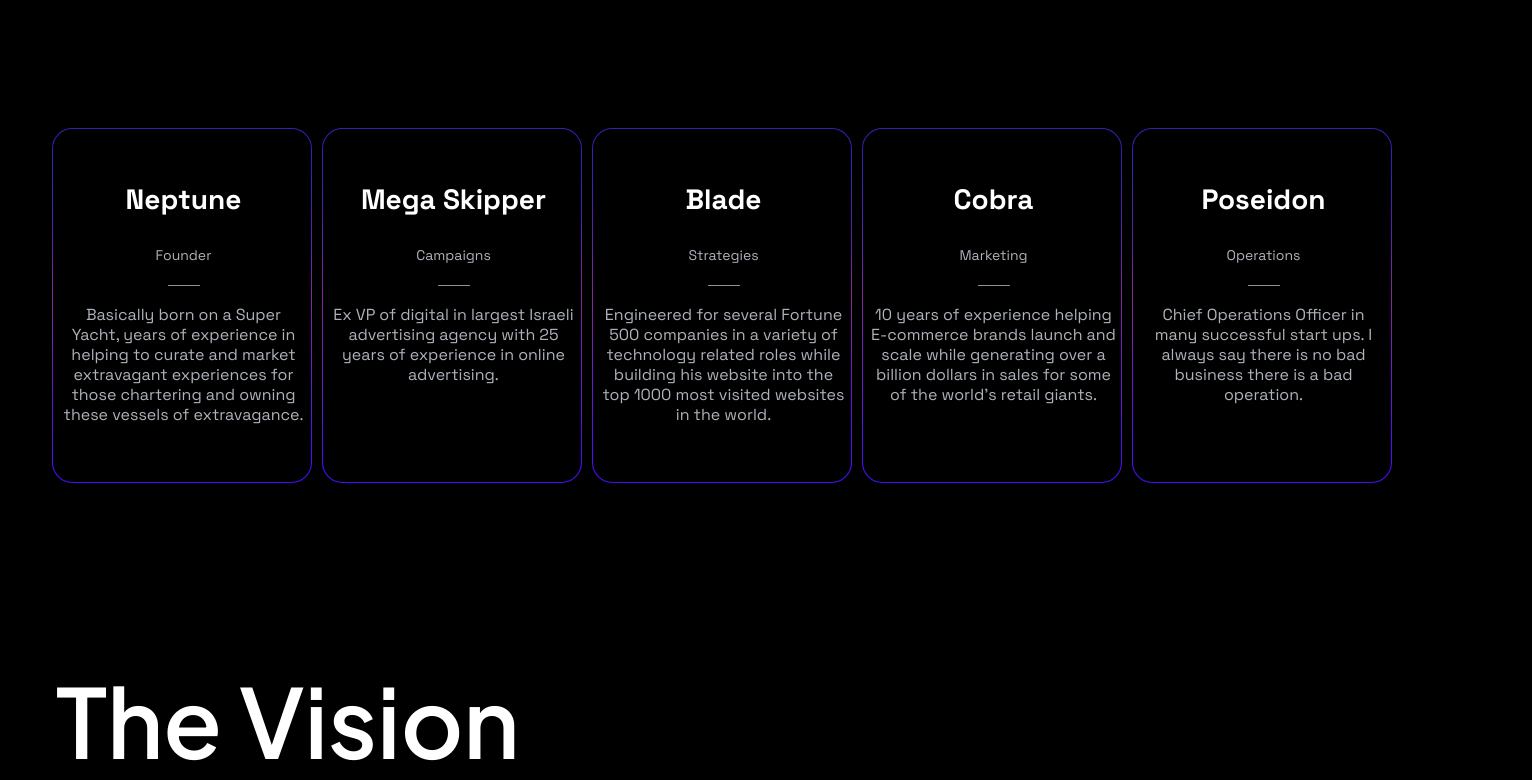
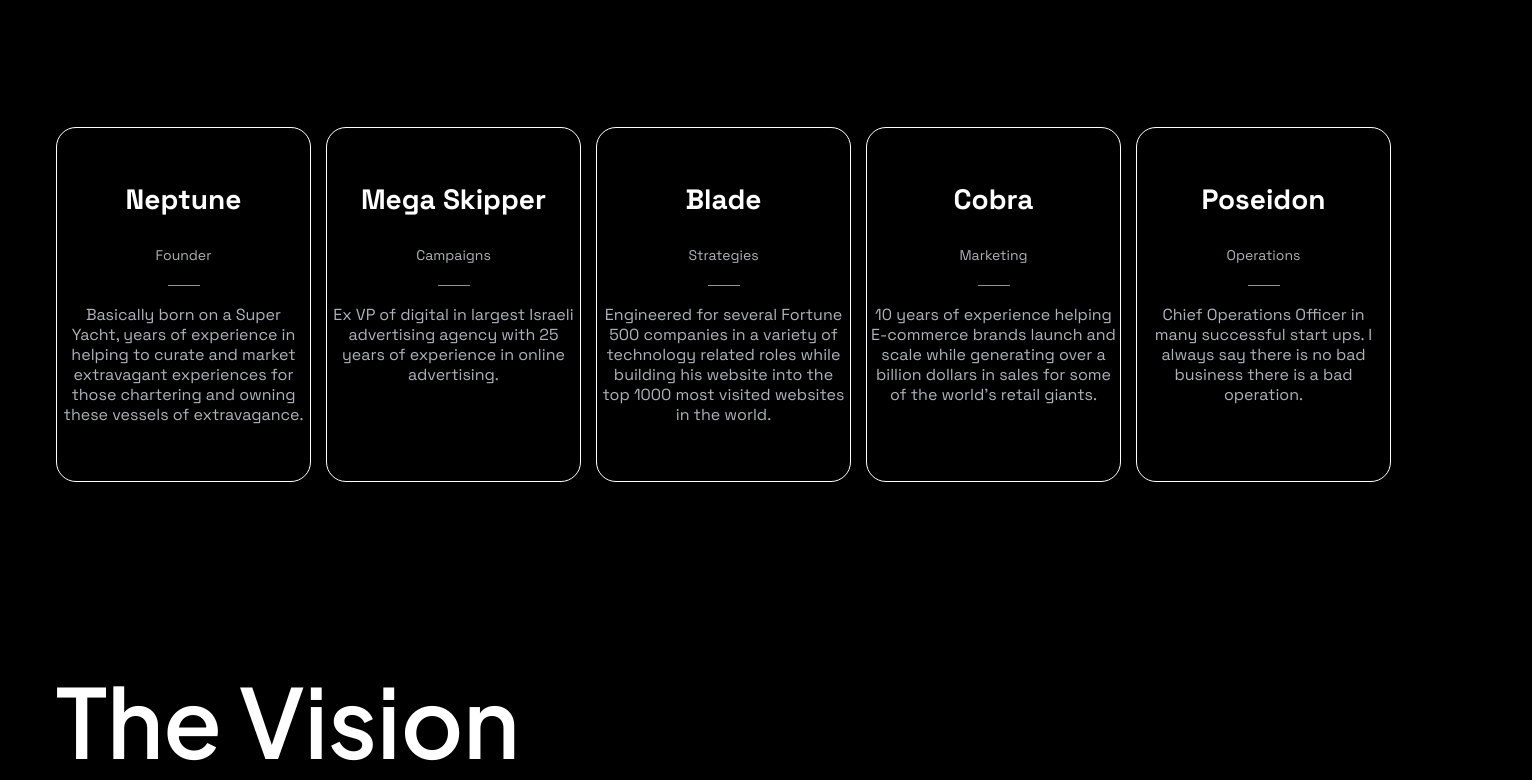
Before and after one commit to yclub-io/yachts-lending, a Next.js app: page / in a window 1280 px wide. Shown: the part 3204-3984 px from the top of the page, 1532 px wide, since content can reach past the window. Built offline with nearby package versions, Linux system fonts and the light colour scheme.

Commit message:
Team Section design changed back
Team section changed back to the previous version

```diff
--- a/components/Team.js
+++ b/components/Team.js
@@ -8,154 +8,115 @@ const Team = () => {
         <div className="flex lg:flex-row flex-col items-center lg:gap-[15px] gap-y-[45px]">
 
           {/*member 1*/}
-
-            <div className="relative flex w-[285px] border border-black-1 rounded-[20px] basis-1/5 flex-col font-Grotesk text-center h-[355px] px-1">
-                <p className="z-10 font-bold text-[28px] pt-[50px]">
+            <div className="flex w-[285px] border border-white-1 rounded-[20px] basis-1/5 flex-col font-Grotesk text-center h-[355px] px-1">
+                <p className="font-bold text-[28px] pt-[50px]">
                   Neptune
                 </p>
-                    <p className="z-10 text-sm text-gray-1 pt-[25px]">
+                    <p className="text-sm text-gray-1 pt-[25px]">
                       Founder
                     </p>
 
                       <img
-                        className=" z-10 w-8 mx-auto py-[20px]"
+                        className="w-8 mx-auto py-[20px]"
                         src="/images/teamSectionInfDivider.svg"
                         alt="divider"
                       ></img>
 
-                        <p className=" z-10 w-[245px] mx-auto text-base text-gray-1 leading-[20px] pb-[60px]">
+                        <p className="w-[245px] mx-auto text-base text-gray-1 leading-[20px] pb-[60px]">
                         Basically born on a Super Yacht,
                         years of experience in helping
                         to curate and market extravagant
                         experiences for those chartering
                         and owning these vessels of extravagance.
                         </p>
-                        <div className="absolute lg:left-[-5px] left-[10px] top-[0px] w-[400px]">
-                    <img
-                         className="w-[260px]"
-                         src="/images/teamSectionBorder.svg"
-                         alt="border"
-                    />
-                  </div>
             </div>
 
-
-
-
           {/*member 2*/}
-          <div className="relative flex w-[285px] border border-black-1 rounded-[20px] basis-1/5 flex-col font-Grotesk text-center h-[355px] px-1">
-                <p className="z-10 font-bold text-[28px] pt-[50px]">
+          <div className="flex w-[285px] border border-white-1 rounded-[20px] basis-1/5 flex-col font-Grotesk text-center h-[355px] px-1">
+                <p className="font-bold text-[28px] pt-[50px]">
                   Mega Skipper
                 </p>
-                    <p className="z-10 text-sm text-gray-1 pt-[25px]">
+                    <p className="text-sm text-gray-1 pt-[25px]">
                       Campaigns
                     </p>
 
                       <img
-                        className="z-10 w-8 mx-auto py-[20px]"
+                        className="w-8 mx-auto py-[20px]"
                         src="/images/teamSectionInfDivider.svg"
                         alt="divider"
                       ></img>
 
-                        <p className="z-10 w-[245px] mx-auto text-base text-gray-1 leading-[20px] pb-[60px]">
+                        <p className="w-[245px] mx-auto text-base text-gray-1 leading-[20px] pb-[60px]">
                         Ex VP of digital in largest Israeli
                         advertising agency with 25 years of
                         experience in online advertising.
                         </p>
-                        <div className="absolute lg:left-[-5px] left-[10px] top-[0px] w-[400px]">
-                    <img
-                         className="w-[260px]"
-                         src="/images/teamSectionBorder.svg"
-                         alt="border"
-                    />
-                  </div>
             </div>
 
           {/*member 3*/}
-          <div className="relative flex w-[285px] border border-black-1 rounded-[20px] basis-1/5 flex-col font-Grotesk text-center h-[355px] px-1">
-                <p className="z-10 font-bold text-[28px] pt-[50px]">
+          <div className="flex w-[285px] border border-white-1 rounded-[20px] basis-1/5 flex-col font-Grotesk text-center h-[355px] px-1">
+                <p className="font-bold text-[28px] pt-[50px]">
                   Blade
                 </p>
-                    <p className="z-10 text-sm text-gray-1 pt-[25px]">
+                    <p className="text-sm text-gray-1 pt-[25px]">
                       Strategies
                     </p>
 
                       <img
-                        className="z-10 w-8 mx-auto py-[20px]"
+                        className="w-8 mx-auto py-[20px]"
                         src="/images/teamSectionInfDivider.svg"
                         alt="divider"
                       ></img>
 
-                        <p className="z-10 w-[245px] mx-auto text-base text-gray-1 leading-[20px] pb-[60px]">
+                        <p className="w-[245px] mx-auto text-base text-gray-1 leading-[20px] pb-[60px]">
                         Engineered for several Fortune 500 companies
                         in a variety of technology related roles while
                         building his website into the top 1000 most
                         visited websites in the world.
                         </p>
-                        <div className="absolute lg:left-[-5px] left-[10px] top-[0px] w-[400px]">
-                    <img
-                         className="w-[260px]"
-                         src="/images/teamSectionBorder.svg"
-                         alt="border"
-                    />
-                  </div>
             </div>
 
           {/*member 4*/}
-          <div className="relative flex w-[285px] border border-black-1 rounded-[20px] basis-1/5 flex-col font-Grotesk text-center h-[355px] px-1">
-                <p className="z-10 font-bold text-[28px] pt-[50px]">
+          <div className="flex w-[285px] border border-white-1 rounded-[20px] basis-1/5 flex-col font-Grotesk text-center h-[355px] px-1">
+                <p className="font-bold text-[28px] pt-[50px]">
                   Cobra
                 </p>
-                    <p className="z-10 text-sm text-gray-1 pt-[25px]">
+                    <p className="text-sm text-gray-1 pt-[25px]">
                       Marketing
                     </p>
 
                       <img
-                        className="z-10 w-8 mx-auto py-[20px]"
+                        className="w-8 mx-auto py-[20px]"
                         src="/images/teamSectionInfDivider.svg"
                         alt="divider"
                       ></img>
 
-                        <p className="z-10 w-[245px] mx-auto text-base text-gray-1 leading-[20px] pb-[60px]">
+                        <p className="w-[245px] mx-auto text-base text-gray-1 leading-[20px] pb-[60px]">
                         10 years of experience helping E-commerce brands
                         launch and scale while generating over a billion
                         dollars in sales for some of the world's retail giants.
                         </p>
-                        <div className="absolute lg:left-[-5px] left-[10px] top-[0px] w-[400px]">
-                    <img
-                         className="w-[260px]"
-                         src="/images/teamSectionBorder.svg"
-                         alt="border"
-                    />
-                  </div>
             </div>
 
           {/*member 5*/}
-          <div className="relative flex w-[285px] border border-black-1 rounded-[20px] basis-1/5 flex-col font-Grotesk text-center h-[355px] px-1">
-                <p className="z-10 font-bold text-[28px] pt-[50px]">
+          <div className="flex w-[285px] border border-white-1 rounded-[20px] basis-1/5 flex-col font-Grotesk text-center h-[355px] px-1">
+                <p className="font-bold text-[28px] pt-[50px]">
                   Poseidon
                 </p>
-                    <p className="z-10 text-sm text-gray-1 pt-[25px]">
+                    <p className="text-sm text-gray-1 pt-[25px]">
                       Operations
                     </p>
 
                       <img
-                        className="z-10 w-8 mx-auto py-[20px]"
+                        className="w-8 mx-auto py-[20px]"
                         src="/images/teamSectionInfDivider.svg"
                         alt="divider"
                       ></img>
 
-                        <p className="z-10 w-[245px] mx-auto text-base text-gray-1 leading-[20px] lg:pb-0 pb-[60px]">
+                        <p className="w-[245px] mx-auto text-base text-gray-1 leading-[20px] lg:pb-0 pb-[60px]">
                         Chief Operations Officer in many successful start ups.
                         I always say there is no bad business there is a bad operation.
                         </p>
-                        <div className="absolute lg:left-[-5px] left-[10px] top-[0px] w-[400px]">
-                    <img
-                         className="w-[260px]"
-                         src="/images/teamSectionBorder.svg"
-                         alt="border"
-                    />
-                  </div>
             </div>
 
 
```
